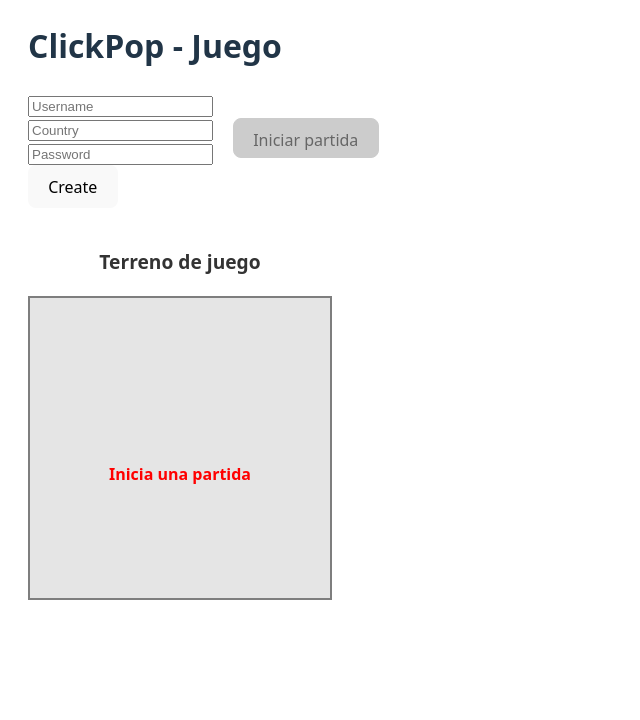
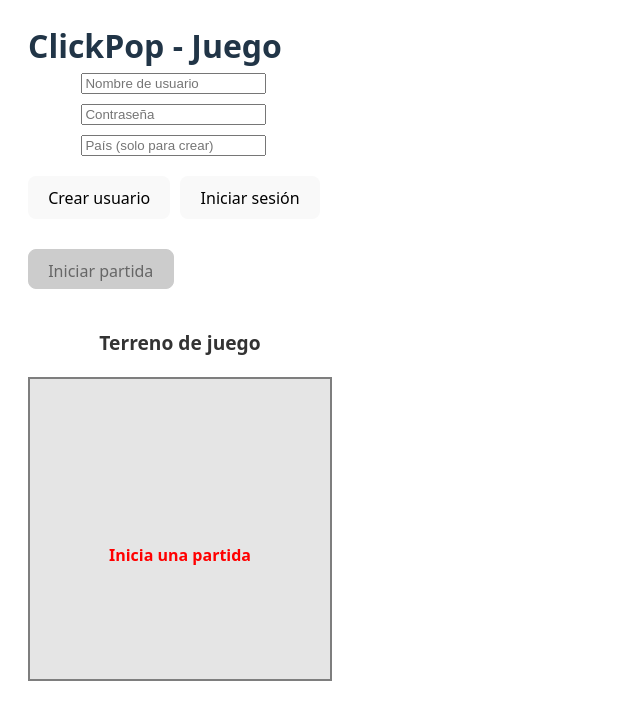
Before and after one commit to renzocp98/ClickPopReact, a React (Vite) app: page / in a window 1280 px wide. Shown: the top 720 px of the page, without its empty margins (0-640 px from the left). Built offline with nearby package versions, Linux system fonts and the light colour scheme.

Commit message:
modificacion form

```diff
--- a/src/components/ClickPopApp.jsx
+++ b/src/components/ClickPopApp.jsx
@@ -11,24 +11,15 @@ export const ClickPopApp = () => {
     const [score, setScore] = useState(0);
     const [gameStarted, setGameStarted] = useState(false);
     const [resetForm, setResetForm] = useState(false);
-    const [pointData, setPointData] = useState(null);
 
-    const handlerAdd = async (user) => {
-        try {
-            const userWithRole = {
-                ...user,
-                role: { name: 'USER' }
-            };
-            const response = await axios.post('http://localhost:8090/users/register', userWithRole);
-            alert('Usuario registrado correctamente');
-            setUserSelected(response.data);
-            setResetForm(true);
-        } catch (error) {
-            alert(error.response?.data || 'Error al registrar usuario');
+    useEffect(() => {
+        const storedUser = localStorage.getItem('user');
+        if (storedUser) {
+            setUserSelected(JSON.parse(storedUser));
         }
-    };
+    }, []);
 
-    useEffect(() => {// PROBLEMAAAAAAAAAAAAAAAAAAAAAAAAAAAAAAAAAAAAAAAAAAAAAAAAAAAAAAAAAAAAAAAAAAAAA DOS SUBSCRIPCIONES MAAAL
+    useEffect(() => {
         const socket = new SockJS("http://localhost:8090/game-WS");
         const client = Stomp.over(socket);
 
@@ -37,34 +28,27 @@ export const ClickPopApp = () => {
 
             client.subscribe("/backsend/score", (message) => {
                 const data = JSON.parse(message.body);
-                console.log("🎯 Puntos recibidos:", data);
                 setScore((prev) => prev + data.points);
             });
 
             client.subscribe("/backsend/points", (message) => {
-            const points = JSON.parse(message.body);
-            console.log("📍 Coordenadas recibidas:", points);
-            setPointData(points);
-            setGameStarted(true); //  Activa el juego
-});
-
+                const points = JSON.parse(message.body);
+                setGameStarted(true);
+            });
         });
 
         setStompClient(client);
     }, []);
 
-    const handleSendClick = (x, y) => {// ENVIA CADA COORDENADA DEL CLICK
-        if (stompClient && stompClient.connected) {
+    const handleSendClick = (x, y) => {
+        if (stompClient?.connected) {
             stompClient.send("/click/registerClick", {}, JSON.stringify({ x, y }));
-            console.log(`📤 Enviando click: x=${x}, y=${y}`);
-        } else {
-            console.warn("⚠️ WebSocket no conectado aún.");
         }
     };
 
     const handleStartGame = async () => {
-        if (!userSelected?.username || !userSelected?.country || !userSelected?.password) {
-            alert("Debes crear un usuario antes de iniciar la partida.");
+        if (!userSelected?.username || !userSelected?.password) {
+            alert("Debes iniciar sesión o crear un usuario.");
             return;
         }
 
@@ -75,42 +59,82 @@ export const ClickPopApp = () => {
         }
     };
 
-    useEffect(() => {
-        if (resetForm) setResetForm(false);
-    }, [resetForm]);
+    const handleRegister = async (userFormData) => {
+        const userToCreate = {
+            ...userFormData,
+            role: { name: 'USER' }
+        };
 
-    const userLoggedIn = !!userSelected?.username;
+        try {
+            const response = await axios.post('http://localhost:8090/users/register', userToCreate);
+            alert('Usuario registrado correctamente');
+            localStorage.setItem('user', JSON.stringify(response.data));
+            setUserSelected(response.data);
+            setResetForm(true);
+        } catch (error) {
+            alert(error.response?.data || 'Error al registrar usuario');
+        }
+    };
+
+    const handleLogin = async (userFormData) => {
+        try {
+            await axios.post('http://localhost:8090/SessionInfo/login', userFormData);
+            alert("Inicio de sesión exitoso");
+            localStorage.setItem('user', JSON.stringify(userFormData));
+            setUserSelected(userFormData);
+        } catch (error) {
+            alert("Error al iniciar sesión");
+        }
+    };
+
+    const handleLogout = async () => {
+        try {
+            await axios.post("http://localhost:8090/SessionInfo/logout");
+            localStorage.removeItem('user');
+            setUserSelected(null);
+            setResetForm(true);
+        } catch (error) {
+            alert("Error al cerrar sesión");
+        }
+    };
 
     return (
         <div className="app-square" style={{ padding: '20px' }}>
             <h1 className="title">ClickPop - Juego</h1>
 
-            {userLoggedIn && (
+            {userSelected && (
                 <div style={{ display: 'flex', justifyContent: 'center', gap: '20px' }}>
                     <p style={{ fontSize: '18px' }}>Puntaje actual: {score}</p>
                     <span style={{ fontSize: '16px', fontWeight: 'bold' }}>
                         | Usuario: {userSelected.username}
                     </span>
+                    <button onClick={handleLogout} style={{ marginLeft: '20px' }}>Cerrar sesión</button>
                 </div>
             )}
 
-            <div style={{ display: 'flex', justifyContent: 'center', gap: '20px', marginTop: '20px' }}>
-                <UserForm
-                    handlerAdd={handlerAdd}
-                    resetForm={resetForm}
-                    userSelected={userSelected}
-                />
+            {!userSelected && (
+                <div className="user-form-container" style={{ marginBottom: '20px' }}>
+                    <UserForm
+                        handlerAdd={handleRegister}
+                        handlerLogin={handleLogin}
+                        resetForm={resetForm}
+                        userSelected={null}
+                    />
+                </div>
+            )}
+
+            <div style={{ display: 'flex', justifyContent: 'center', gap: '20px' }}>
                 <button
                     onClick={handleStartGame}
                     className="btn btn-success"
-                    disabled={!userLoggedIn}
+                    disabled={!userSelected}
                     style={{
                         height: '40px',
-                        marginTop: '25px',
-                        backgroundColor: userLoggedIn ? '#28a745' : '#ccc',
-                        borderColor: userLoggedIn ? '#28a745' : '#ccc',
-                        color: userLoggedIn ? 'white' : '#666',
-                        cursor: userLoggedIn ? 'pointer' : 'not-allowed'
+                        marginTop: '10px',
+                        backgroundColor: userSelected ? '#28a745' : '#ccc',
+                        borderColor: userSelected ? '#28a745' : '#ccc',
+                        color: userSelected ? 'white' : '#666',
+                        cursor: userSelected ? 'pointer' : 'not-allowed'
                     }}
                 >
                     Iniciar partida
@@ -120,7 +144,7 @@ export const ClickPopApp = () => {
             <SquareGame
                 onClickSend={handleSendClick}
                 gameStarted={gameStarted}
-                pointData={pointData}
+                pointData={null}
             />
         </div>
     );
--- a/src/components/UserForm.jsx
+++ b/src/components/UserForm.jsx
@@ -7,11 +7,10 @@ const initialDataForm = {
     password: ''
 };
 
-export const UserForm = ({ userSelected, handlerAdd, resetForm }) => {
+export const UserForm = ({ userSelected, handlerAdd, handlerLogin, resetForm }) => {
     const [form, setForm] = useState(initialDataForm);
-    const { id, username, country, password } = form;
+    const { username, country, password } = form;
 
-    // 🔄 Solo actualizar si resetForm es falso
     useEffect(() => {
         if (resetForm) {
             setForm(initialDataForm);
@@ -27,50 +26,67 @@ export const UserForm = ({ userSelected, handlerAdd, resetForm }) => {
         });
     };
 
-    const handleSubmit = (event) => {
-        event.preventDefault();
-
+    const handleRegister = (e) => {
+        e.preventDefault();
         if (!username || !country || !password) {
-            alert('Debe completar todos los campos del formulario!');
+            alert('Debe completar todos los campos para registrarse.');
             return;
         }
-
         handlerAdd(form);
     };
 
+    const handleLogin = (e) => {
+        e.preventDefault();
+        if (!username || !password) {
+            alert('Debe ingresar usuario y contraseña para iniciar sesión.');
+            return;
+        }
+        handlerLogin(form);
+    };
+
     return (
-        <form onSubmit={handleSubmit}>
-            <div>
+        <form
+            onSubmit={(e) => e.preventDefault()}
+            style={{
+                display: 'flex',
+                flexDirection: 'column',
+                alignItems: 'center',
+                gap: '10px',
+                width: '100%',
+                maxWidth: '300px',
+                margin: '0 auto'
+            }}
+        >
             <input
-                    placeholder="Username"
-                    className="form-control my-3 w-75"
+                placeholder="Nombre de usuario"
+                className="form-control"
                 name="username"
                 value={username}
                 onChange={handleChange}
             />
-            </div>
-            <div>
             <input
-                    placeholder="Country"
-                    className="form-control my-3 w-75"
+                type="password"
+                placeholder="Contraseña"
+                className="form-control"
+                name="password"
+                value={password}
+                onChange={handleChange}
+            />
+            <input
+                placeholder="País (solo para crear)"
+                className="form-control"
                 name="country"
                 value={country}
                 onChange={handleChange}
             />
+            <div style={{ display: 'flex', gap: '10px', marginTop: '10px' }}>
+                <button className="btn btn-primary" onClick={handleRegister}>
+                    Crear usuario
+                </button>
+                <button className="btn btn-secondary" onClick={handleLogin}>
+                    Iniciar sesión
+                </button>
             </div>
-            <div>
-                <input
-                    type="password"
-                    placeholder="Password"
-                    className="form-control my-3 w-75"
-                    name="password"
-                    value={password}
-                    onChange={handleChange}
-                />
-            </div>
-            <button type="submit" className="btn btn-primary">
-                {id > 0 ? 'Update' : 'Create'}
-            </button>
         </form>
     );
 };
```
Lines whose indentation alone changed are shown as unchanged.
